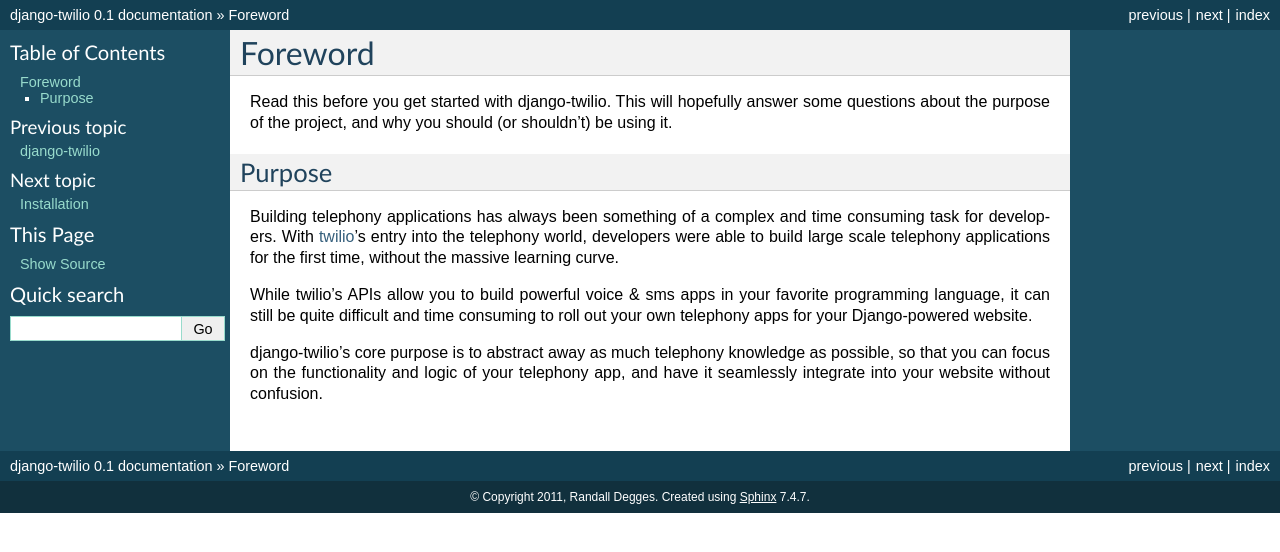
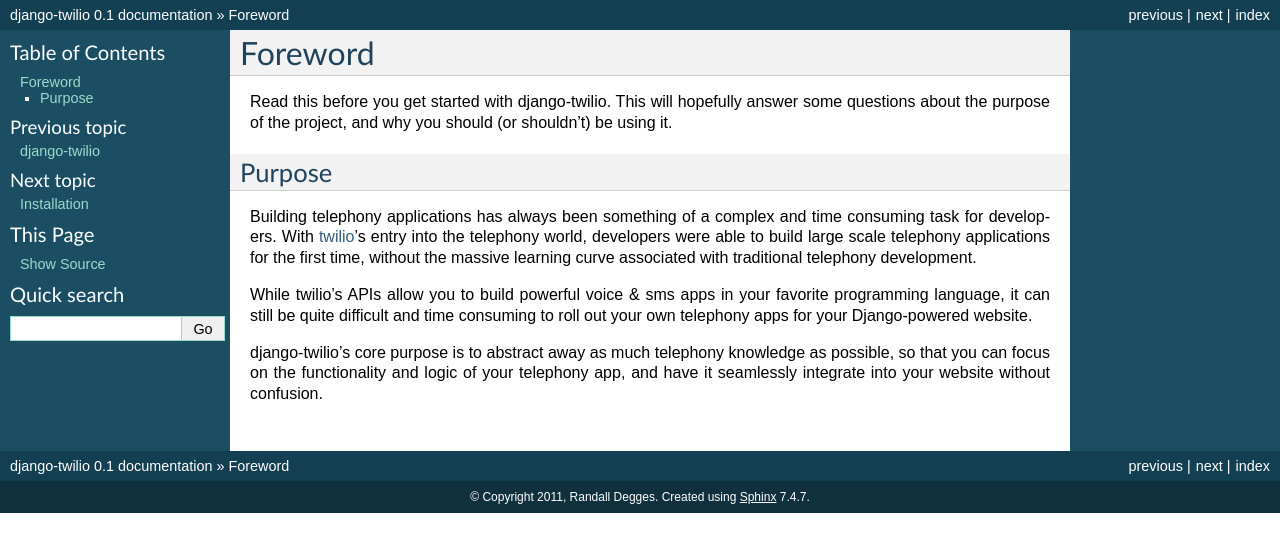
Before and after one commit to rdegges/django-twilio, a Sphinx documentation site: the page built from docs/foreword.rst, in a window 1280 px wide. Shown: the top 552 px of the page. Built offline with Sphinx 7.4.7, drawn with Linux system fonts in a browser that asks for light colours.

Commit message:
Fixing wording.

```diff
--- a/docs/foreword.rst
+++ b/docs/foreword.rst
@@ -12,7 +12,8 @@
 Building telephony applications has always been something of a complex and time
 consuming task for developers. With `twilio <http://www.twilio.com/>`_'s entry
 into the telephony world, developers were able to build large scale telephony
-applications for the first time, without the massive learning curve.
+applications for the first time, without the massive learning curve associated
+with traditional telephony development.
 
 While twilio's APIs allow you to build powerful voice & sms apps in your
 favorite programming language, it can still be quite difficult and time
```
